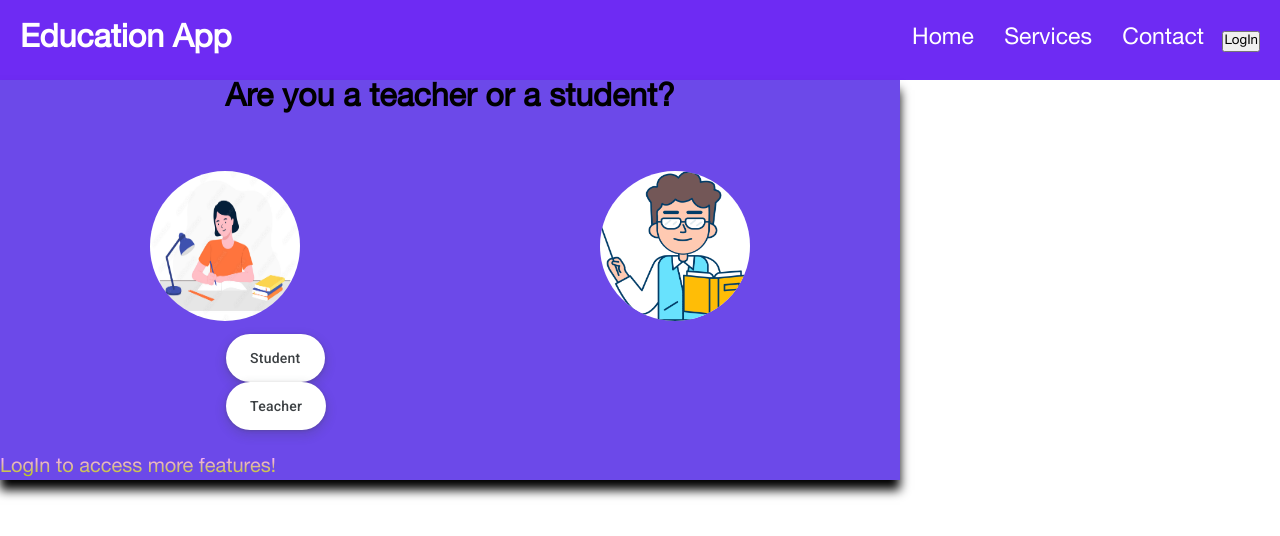
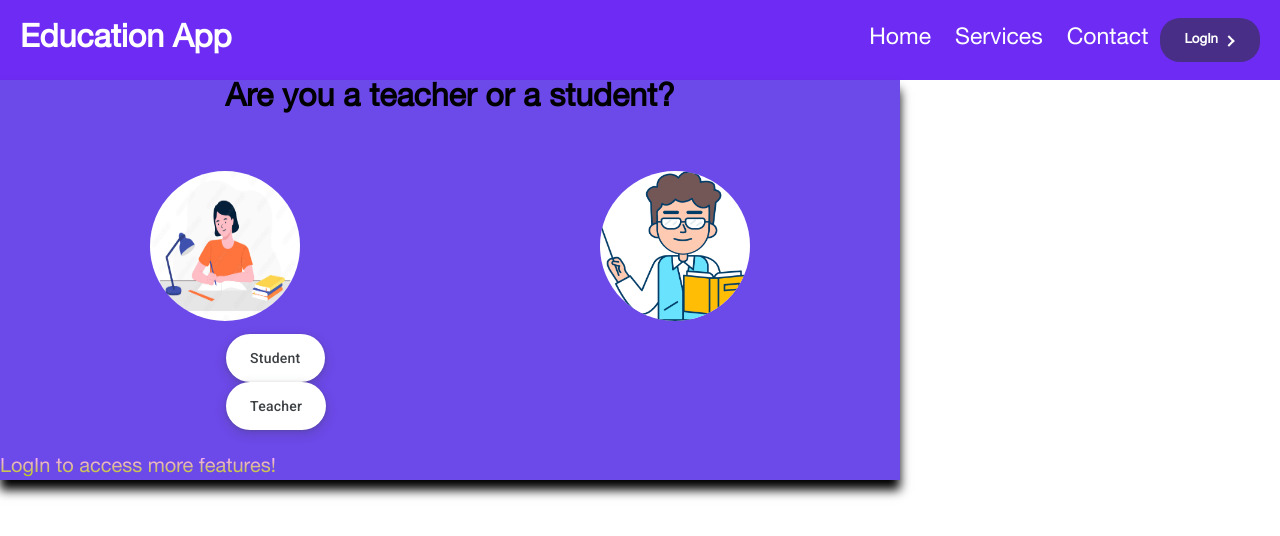
Before and after one commit to zugzwang03/eduApp, an Angular app in the folder client/: page /pop-up in a window 1280 px wide. Shown: the top 536 px of the page. Built offline with nearby package versions, Linux system fonts and the light colour scheme; no server answers.

Commit message:
student login

```diff
--- a/client/src/app/app.component.css
+++ b/client/src/app/app.component.css
@@ -6,6 +6,11 @@
     background-color: #6E2BF3;
     color: white;
     height: 80px;
+}
+
+nav {
+    display: flex;
+    align-items: center;
 }
 
 .links {
@@ -23,39 +28,62 @@
     cursor: pointer;
 }
 
-.drop-down-menu {
-    position: relative;
-    display: inline-block;
+button {
+    --primary-color: #492E87;
+    --secondary-color: #fff;
+    --hover-color: #0A1D56;
+    --arrow-width: 10px;
+    --arrow-stroke: 2px;
+    box-sizing: border-box;
+    border: 0;
+    border-radius: 20px;
+    color: var(--secondary-color);
+    padding: 1em 1.8em;
+    background: var(--primary-color);
+    display: flex;
+    transition: 0.2s background;
+    align-items: center;
+    gap: 0.6em;
+    font-weight: bold;
 }
 
-.list {
-    position: absolute;
-    text-align: center;
-    padding: 8px 16px;
-    background-color: white;
-    border-radius: 5px;
-    top: 25px;
-    left: 2px;
-    z-index: 1;
-    display: none;
-    width: 100px;
-    box-shadow: 0 3px 6px rgba(0, 0, 0, 0.16), 0 3px 6px rgba(0, 0, 0, 0.23);
+button .arrow-wrapper {
+    display: flex;
+    justify-content: center;
+    align-items: center;
 }
 
-.item {
-    width: 100%;
-    background-color: rgb(255, 255, 255);
-    display: block;
-    color: black;
-    cursor: pointer;
-    padding: 8px;
-    text-decoration: none;
+button .arrow {
+    margin-top: 1px;
+    width: var(--arrow-width);
+    background: var(--primary-color);
+    height: var(--arrow-stroke);
+    position: relative;
+    transition: 0.2s;
 }
 
-.drop-down-menu:hover .list {
-    display: block;
+button .arrow::before {
+    content: "";
+    box-sizing: border-box;
+    position: absolute;
+    border: solid var(--secondary-color);
+    border-width: 0 var(--arrow-stroke) var(--arrow-stroke) 0;
+    display: inline-block;
+    top: -3px;
+    right: 3px;
+    transition: 0.2s;
+    padding: 3px;
+    transform: rotate(-45deg);
 }
 
-.item:hover {
-    color: #6E2BF3;
+button:hover {
+    background-color: var(--hover-color);
 }
+
+button:hover .arrow {
+    background: var(--secondary-color);
+}
+
+button:hover .arrow:before {
+    right: 0;
+}
--- a/client/src/app/app.component.html
+++ b/client/src/app/app.component.html
@@ -11,7 +11,11 @@
       <a class="links" routerLink="home">Home </a>
       <a class="links" routerLink="services">Services </a>
       <a class="links" routerLink="contact-us">Contact </a>
-      <button mat-raised-button (click)="openDialogBox()">LogIn</button>
+      <button mat-raised-button (click)="openDialogBox()"> LogIn
+        <div class="arrow-wrapper">
+            <div class="arrow"></div>
+        </div>
+      </button>
       <!-- <a class="links" routerLink="pop-up">LogIn</a> -->
       <!-- <span class="linksName"> Student 1 <i class="fa fa-angle-down" aria-hidden="true"></i> </span> -->
   </nav>
--- a/client/src/app/student-login/student-login.component.css
+++ b/client/src/app/student-login/student-login.component.css
@@ -0,0 +1,71 @@
+.main {
+    height: calc(100vh - 80px);
+    width: 100vw;
+    display: flex;
+    justify-content: center;
+    align-items: center;
+}
+.cont {
+    width: 350px;
+    height: 400px;
+    aspect-ratio: 2/3;
+    box-shadow: rgba(100, 100, 111, 0.2) 0px 7px 29px 0px;
+    border-radius: 10px;
+    display: flex;
+    flex-direction: column;
+    align-items: center;
+    justify-content: space-evenly;
+    padding: 20px 10px;
+    border: 2px solid #6E2BF2;
+}
+.cont .header h3 {
+    font-size: 22px;
+    letter-spacing: 2px;
+    font-weight: 700;
+}
+.input-cont {
+    width: 100%;
+    display: flex;
+    justify-content: center;
+    align-items: center;
+    flex-direction: column;
+}
+
+.input-inner {
+    margin-bottom: 10px;
+    width: 80%;
+}
+.input-inner input {
+    width: 100%;
+    height: 40px;
+    outline: none;
+    border: none;
+    padding: 0 10px;
+    border-radius: 5px;
+    font-size: 17px;
+    background-color: rgb(223, 223, 223);
+}
+.input-inner input:focus {
+    border: 2px solid #6E2BF2;
+    background-color: white;
+}
+.input-inner p {
+    margin-bottom: 10px;
+    color: #6E2BF2;
+}
+
+button {
+    padding: 12px 40px;
+    border-radius: 30px;
+    outline: none;
+    border: none;
+    background-color: #6E2BF2;
+    color: white;
+    font-size: 20px;
+    cursor: pointer;
+    font-weight: 600;
+    box-shadow: rgba(0, 0, 0, 0.24) 0px 3px 8px;
+}
+button:hover {
+    background-color: #0A1D56;
+}
--- a/client/src/app/student-login/student-login.component.html
+++ b/client/src/app/student-login/student-login.component.html
@@ -1 +1,20 @@
-<p>student-login works!</p>
+<div class="main">
+    <div class="cont">
+        <div class="header">
+            <h3>Student Login</h3>
+        </div>
+        <div class="input-cont">
+            <div class="input-inner">
+                <p>Email/Username</p>
+                <input type="text" class="email" placeholder="Email/Username">
+            </div>
+            <div class="input-inner">
+                <p>Password</p>
+                <input type="text" class="password" placeholder="Password">
+            </div>
+        </div>
+        <div class="button">
+            <button>Login</button>
+        </div>
+    </div>
+</div>
```
Also changed, not shown: client/src/app/student-registration/student-registration.component.css (+8 -0 lines), client/src/app/student-registration/student-registration.component.html (+10 -1 lines).
